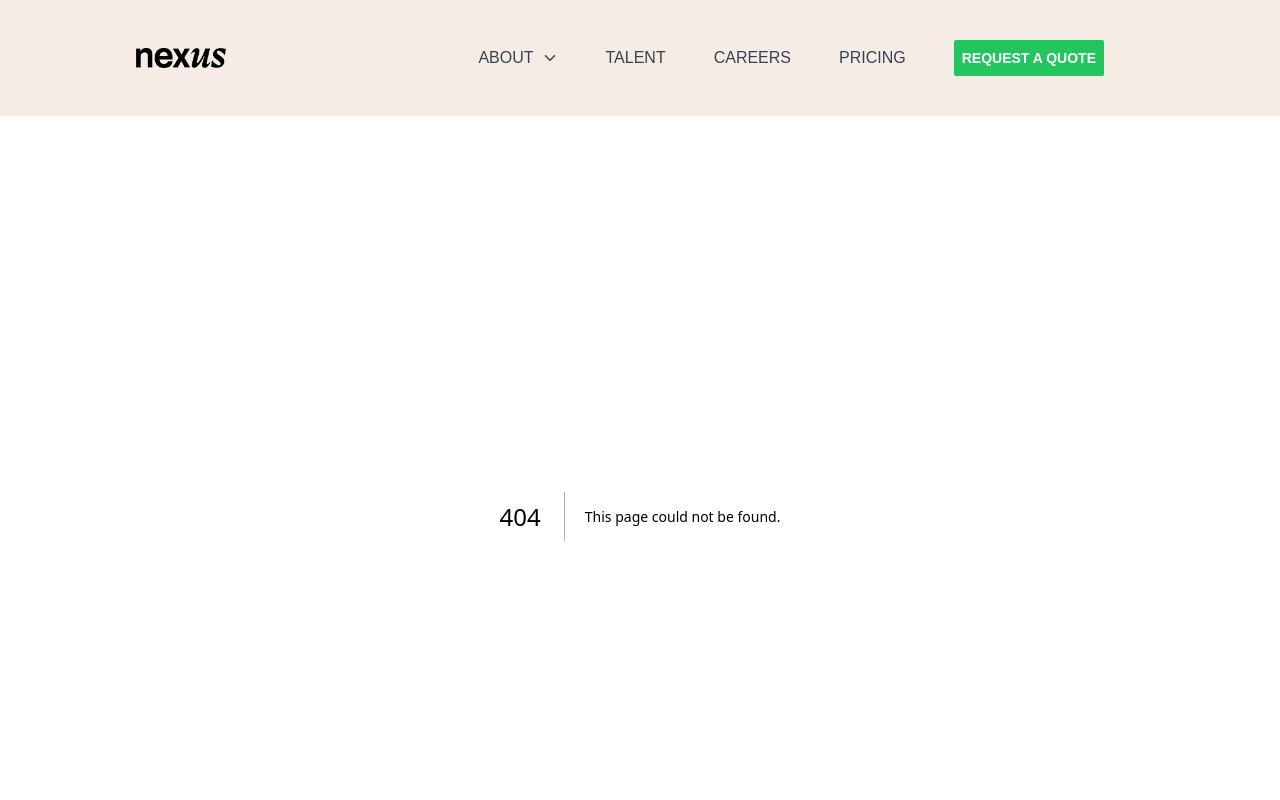
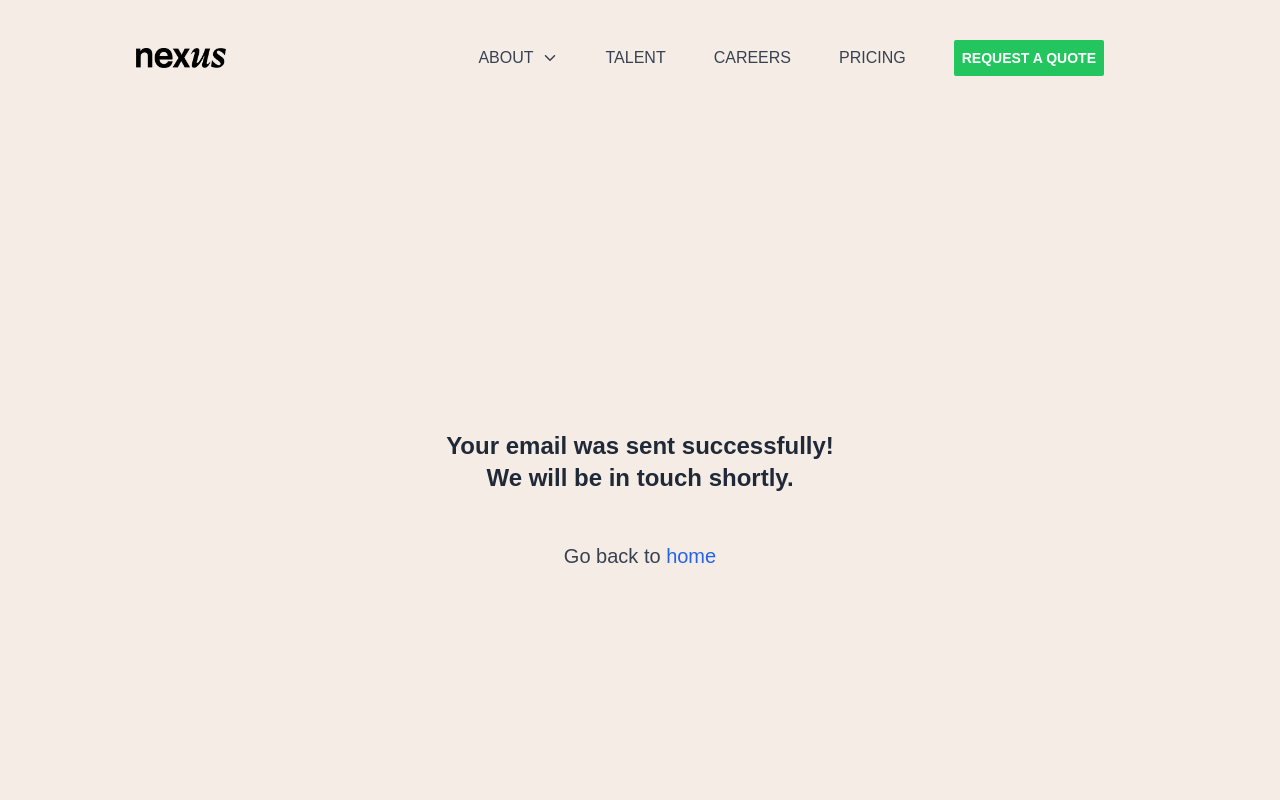
Before and after one commit to santiagodipaolo/nexus-v2, a Next.js app: page /email-success in a window 1280 px wide. Before the commit this address had no page. Shown: the top 800 px of the page. Built offline with nearby package versions, Linux system fonts and the light colour scheme; a web font is replaced by a local one.

Commit message:
improved email form flow

```diff
--- /dev/null
+++ b/src/app/email-success/page.js
@@ -0,0 +1,12 @@
+import Link from 'next/link';
+
+const EmailSentPage = () => {
+  return (
+    <div className="bg-[#f5ede5] flex min-h-screen flex-col text-center items-center pb-20 justify-center">
+        <p className="xs:text-xl xs:p-12 md:text-2xl font-semibold text-gray-800">Your email was sent successfully! <br/> We will be in touch shortly.</p>
+        <p className="text-xl text-gray-700">Go back to <Link className="text-blue-600" href="/">home</Link></p>
+    </div>
+  )
+}
+
+export default EmailSentPage;
--- a/src/components/Footer/contactForm.js
+++ b/src/components/Footer/contactForm.js
@@ -1,6 +1,15 @@
-export default function Contact() {
+'use client'
+
+import { useState } from 'react';
+import { useRouter } from 'next/navigation'
+
+export default function Contact({toggleMenu}) {
+    const router = useRouter();
+    const [isLoading, setIsLoading] = useState(false);
+
     async function handleSubmit(event) {
         event.preventDefault();
+        setIsLoading(true)
         const formData = new FormData(event.target);
 
         formData.append("access_key", "06d5d0b6-c4d7-4427-b620-12d36c7457b4");
@@ -18,7 +27,9 @@ export default function Contact() {
         });
         const result = await response.json();
         if (result.success) {
-            console.log(result);
+            setIsLoading(false);
+            toggleMenu();
+            router.push("/email-success");
         }
     }
 
@@ -29,6 +40,7 @@ export default function Contact() {
                 <label htmlFor="email" className="sr-only">Email Address</label>
                 <input name="email" id="email" type="email" placeholder="Email Address" className="block w-full h-12 px-5 py-3 duration-200 text-white bg-chalk border-zinc-300 text-accent-500 placeholder-zinc-300 focus:border-zinc-300 focus:outline-none focus:ring-zinc-300 sm:text-sm" />
                 <button type="submit" aria-label="Primary action" className="inline-flex items-center justify-center w-full h-12 gap-3 px-5 py-3 text-sm text-white duration-200 bg-green-500 md:w-auto hover:bg-green-800 focus:ring-2 focus:ring-offset-2 focus:ring-black">
+                    {isLoading ? <span className="loading loading-dots loading-md"></span> : null}
                     SUBMIT
                 </button>
             </div>
--- a/src/components/Navbar/MenuIcon.js
+++ b/src/components/Navbar/MenuIcon.js
@@ -67,7 +67,7 @@ export default function MenuIcon(props) {
                       Want to know more? <br/>
                       <b><i>Get in touch</i></b>
                     </p>
-                    <Contact />
+                    <Contact toggleMenu={toggleMenu}/>
                   </div>
                 </div>
             )}
```
